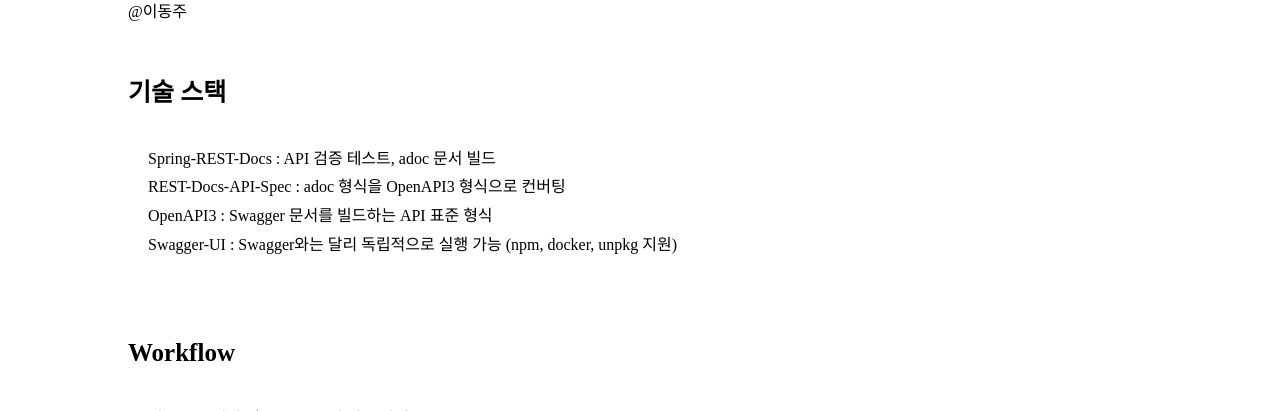
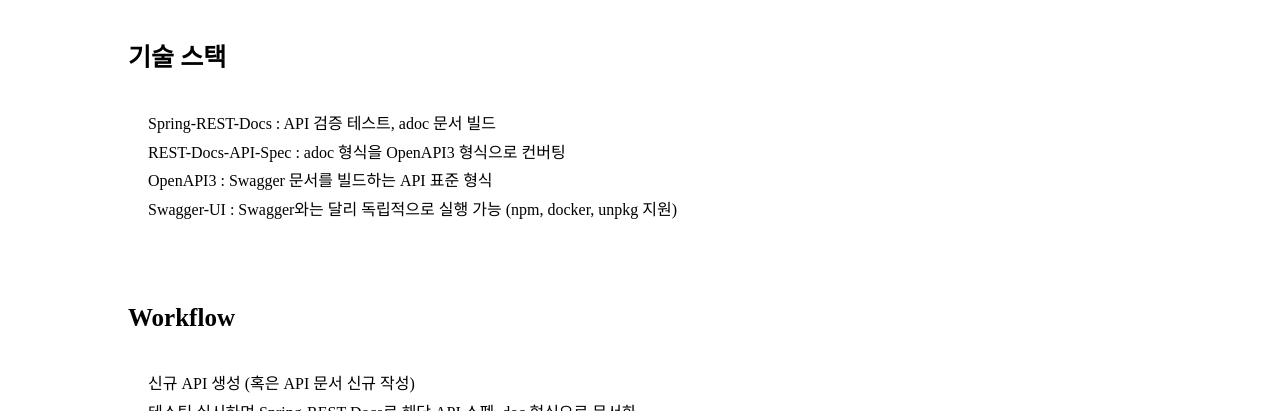
Before and after one commit to kslablog/kslablog.github.io, a Gatsby site: page /api/ in a window 1280 px wide. Shown: the part 689-1100 px from the top of the page. Built offline with nearby package versions, Linux system fonts and the light colour scheme; Gatsby itself is replaced by a stand-in of ours; a web font is replaced by a local one.

Commit message:
+++++++++++

```diff
--- a/contents/api.md
+++ b/contents/api.md
@@ -10,8 +10,6 @@
 ---
 ![](2222.png)
 # API 문서 자동화
-
-@이동주
 
 ## 기술 스택
 
```
